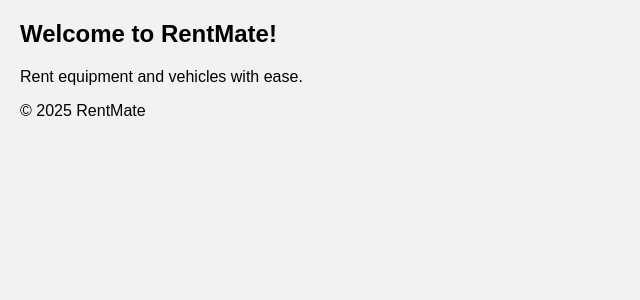
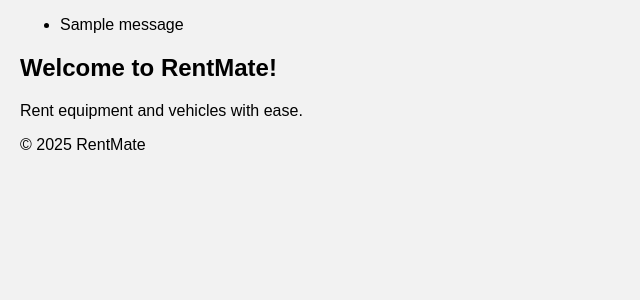
Before and after one commit to GeorgeBarh/rent-mate-project, a Django app: page / in a window 1280 px wide. Shown: the part 118-418 px from the top of the page, without its empty margins (0-640 px from the left). Run offline with Django 4.2, Linux system fonts and the light colour scheme; tables that the repository leaves empty hold one stand-in row (values such as "Sample post"); one stand-in notice (Sample message) is shown.

Commit message:
Add date conflict check to prevent overlapping bookings and display messages

```diff
--- a/templates/base.html
+++ b/templates/base.html
@@ -12,7 +12,7 @@
         <nav>
             {% if user.is_authenticated %}
                 <a href="{% url 'my_bookings' %}">My Bookings</a>
-                <!-- You can add Logout or Profile links here later -->
+                <!-- Add Logout/Profile later -->
             {% else %}
                 <a href="{% url 'account_login' %}">Login</a>
                 <a href="{% url 'account_signup' %}">Register</a>
@@ -21,6 +21,16 @@
     </header>
 
     <main>
+        {% if messages %}
+            <ul class="messages">
+                {% for message in messages %}
+                    <li{% if message.tags %} class="{{ message.tags }}"{% endif %}>
+                        {{ message }}
+                    </li>
+                {% endfor %}
+            </ul>
+        {% endif %}
+
         {% block content %}
         {% endblock %}
     </main>
```
Also changed, not shown: rentals/views.py (+20 -5 lines).
